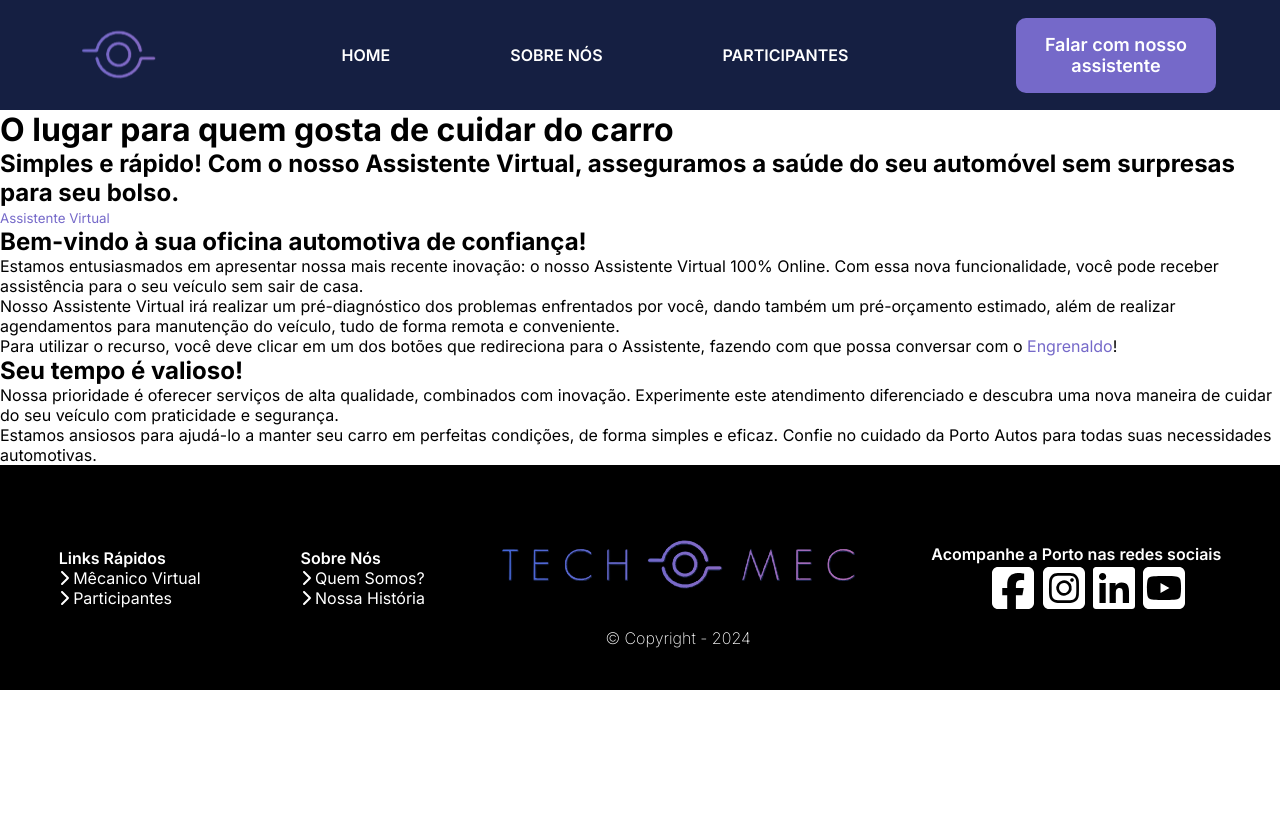
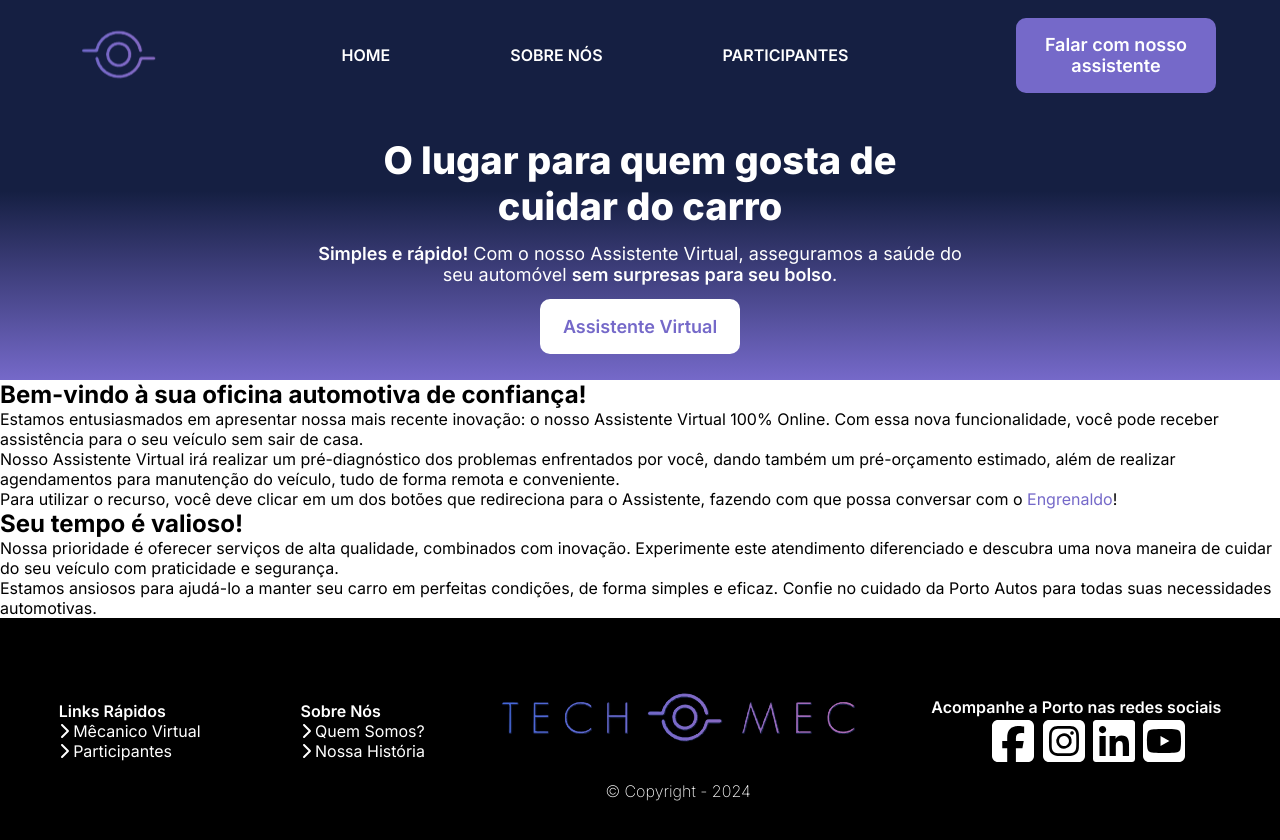
Before and after one commit to victoraugustogfavaro/tech-mec, a React (Vite) app in the folder tech-mec/: page / in a window 1280 px wide. Shown: the top 840 px of the page. Before the commit the page ends 800 px from the top, so only its background shows below. Built offline with nearby package versions, Linux system fonts and the light colour scheme.

Commit message:
BannerHome estilizado
Co-authored-by: felipeclarindo <fglpc2@gmail.com>
Co-authored-by: jenniesuzuki <jenniferkaorisuzuki@gmail.com>

```diff
--- a/tech-mec/src/components/Banner/BannerHome.tsx
+++ b/tech-mec/src/components/Banner/BannerHome.tsx
@@ -1,12 +1,16 @@
 import Botao from "../Botao/Botao";
+import styles from "../../styles/components/BannerHome.module.css";
 
 function BannerHome() {
   return (
-    <div>
-      <h1>O lugar para quem gosta de cuidar do carro</h1>
-      <h2>
-        Simples e rápido! Com o nosso Assistente Virtual, asseguramos a saúde do
-        seu automóvel sem surpresas para seu bolso.
+    <div className={styles.bannerHome}>
+      <h1 className={styles.tituloBanner}>
+        O lugar para quem gosta de cuidar do carro
+      </h1>
+      <h2 className={styles.subtituloBanner}>
+        <span className={styles.negrito}>Simples e rápido!</span> Com o nosso
+        Assistente Virtual, asseguramos a saúde do seu automóvel{" "}
+        <span className={styles.negrito}>sem surpresas para seu bolso</span>.
       </h2>
       <Botao mensagem={"Assistente Virtual"} position="banner" />
     </div>
--- a/tech-mec/src/components/Banner/BannerSobreNos.tsx
+++ b/tech-mec/src/components/Banner/BannerSobreNos.tsx
@@ -1,4 +1,5 @@
 import logo from "../../images/logo.png";
+import styles from "../../styles/components/BannerSobreNos.module.css"
 
 function BannerSobreNos() {
   return (
--- /dev/null
+++ b/tech-mec/src/styles/components/BannerHome.module.css
@@ -0,0 +1,28 @@
+.bannerHome{
+    min-height: 270px;
+    background: linear-gradient(to bottom, #151F42 30%, #7569C9 100%);
+    color: #fff;
+    text-align: center;
+    display: flex;
+    flex-direction: column;
+    justify-content: center;
+    align-items: center;
+    gap: 14px 0;
+}
+
+.tituloBanner{
+    font-size: 2.375rem;
+    font-weight: 800;
+    width: 520px;
+
+}
+
+.subtituloBanner{
+    font-size: 1.125rem;
+    font-weight: normal;
+    width: 650px;
+}
+
+.negrito {
+    font-weight: 600;
+}
--- a/tech-mec/src/styles/components/Botao.module.css
+++ b/tech-mec/src/styles/components/Botao.module.css
@@ -5,7 +5,7 @@
   cursor: pointer;
   border-radius: 10px;
   height: 75px;
-  font-size: 18px;
+  font-size: 1.125rem;
   width: 200px;
   padding: 0 10px;
   font-weight: 600;
@@ -25,6 +25,17 @@
   cursor: pointer;
   border-radius: 10px;
   transition: all 0.2 ease;
+  width: 200px;
+  height: 55px;
+  font-size: 1.125rem;
+  font-weight: 600;
+  transition: all 0.5s ease;
+}
+
+.botaoBanner:hover {
+  transform: scale(1.1);
+  color: #fff;
+  background-color: #151f42;
 }
 
 .botaoEngrenaldo {
@@ -46,7 +57,7 @@
 }
 
 .botaoFooter:hover {
-  color: #7569C9;
+  color: #7569c9;
   font-size: 18px;
 }
 
--- a/tech-mec/src/styles/components/MenuFooter.module.css
+++ b/tech-mec/src/styles/components/MenuFooter.module.css
@@ -17,6 +17,6 @@
 }
 
 .links:hover {
-  font-size: 18px;
+  font-size: 1.125rem;
     color: #7569C9;
 }
--- a/tech-mec/src/styles/components/MenuHeader.module.css
+++ b/tech-mec/src/styles/components/MenuHeader.module.css
@@ -11,5 +11,5 @@
 
 .links:hover {
   color: #7569c9;
-  font-size: 18px;
+  font-size: 1.125rem;
 }
```
Also changed, not shown: tech-mec/src/styles/components/BannerSobreNos.module.css (added).
